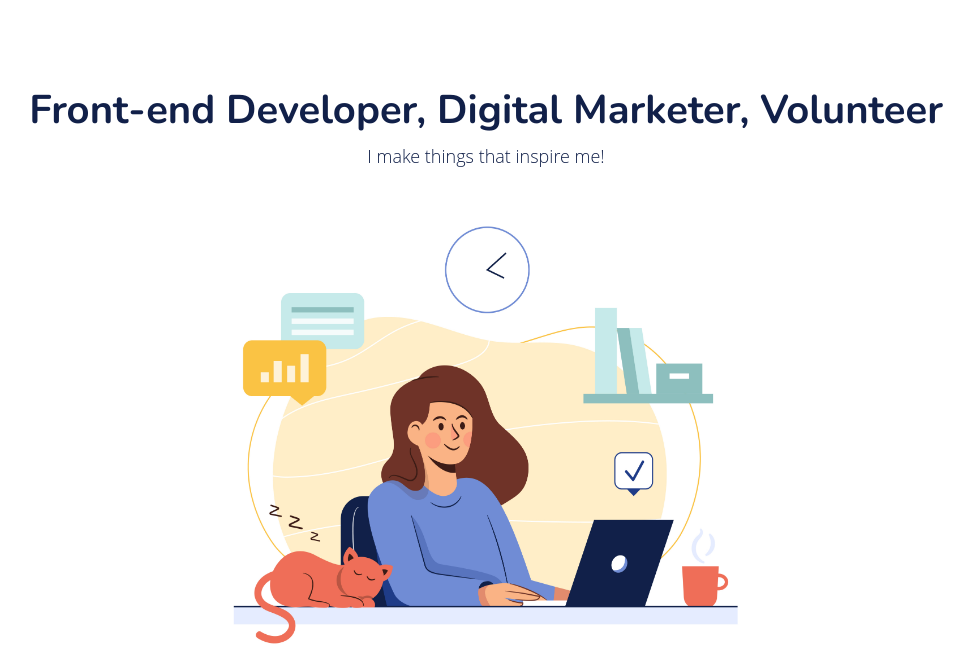
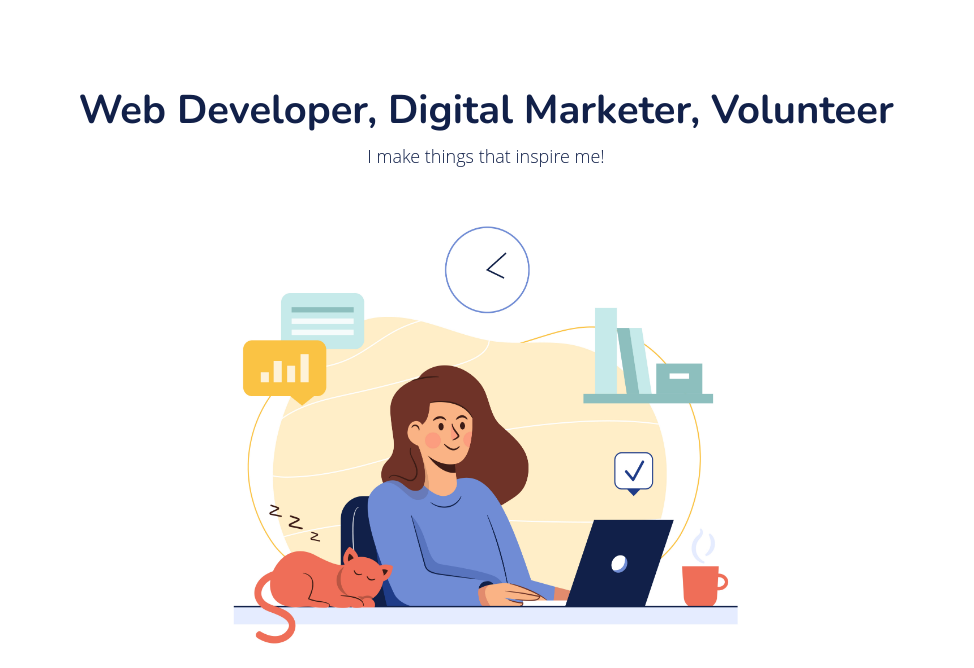
Before and after one commit to magycastillo/magycastillo.github.io, a website: page index.html in a window 1280 px wide. Shown: the part 132-800 px from the top of the page, without its empty margins (154-1128 px from the left). Drawn offline with nearby package versions, Linux system fonts and the light colour scheme; a web font is replaced by a local one.

Commit message:
Update index.html

```diff
--- a/index.html
+++ b/index.html
@@ -48,7 +48,7 @@
         <div class="hero">
           <div class="hero_title">
             <h1 class="hero_h1">
-              Front-end Developer, Digital Marketer, Volunteer
+              Web Developer, Digital Marketer, Volunteer
             </h1>
             <p class="hero_p">I make things that inspire me!</p>
           </div>
```
